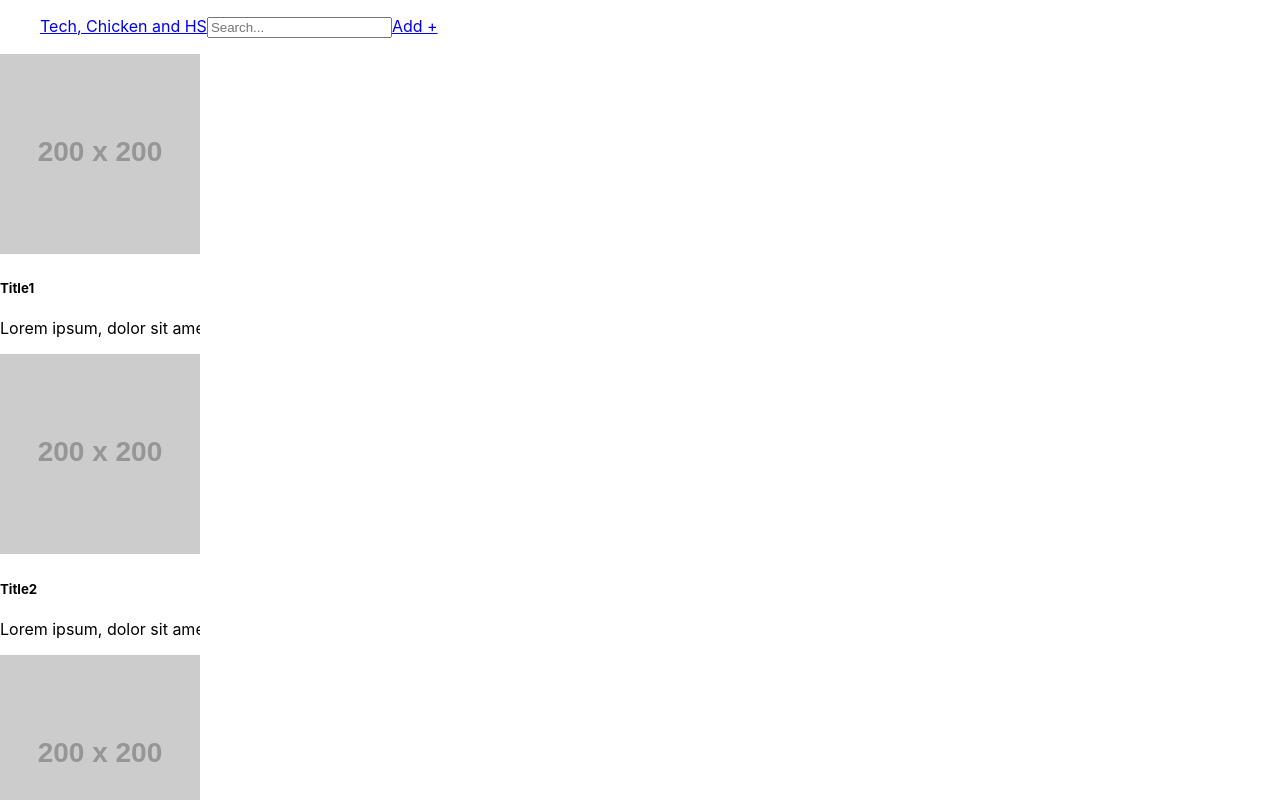
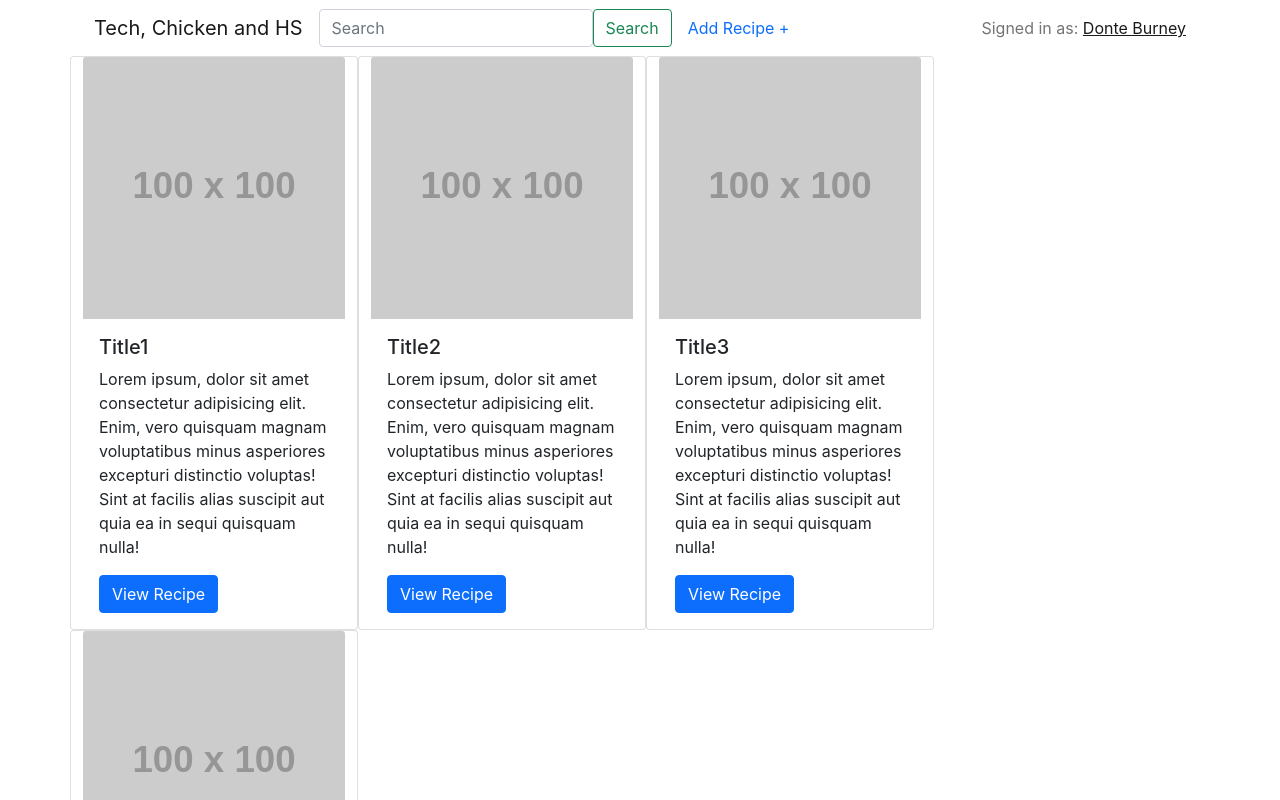
Before and after one commit to digitalartcrew/tch-react-demo, a React (Create React App) app: page / in a window 1280 px wide. Shown: the top 800 px of the page. Built offline with nearby package versions, Linux system fonts and the light colour scheme.

Commit message:
Created row component

```diff
--- a/package.json
+++ b/package.json
@@ -3,8 +3,10 @@
   "version": "0.1.0",
   "private": true,
   "dependencies": {
+    "bootstrap": "^5.1.1",
     "cra-template": "1.1.2",
     "react": "^17.0.2",
+    "react-bootstrap": "^2.0.0-rc.0",
     "react-dom": "^17.0.2",
     "react-redux": "^7.2.5",
     "react-router": "^5.2.1",
--- a/public/data/recipes.json
+++ b/public/data/recipes.json
@@ -1,29 +1,26 @@
-[{
+[
+	{
 		"id": 1,
-    "imageSrc": "https://via.placeholder.com/200x200",
+		"imageSrc": "https://via.placeholder.com/100x100",
 		"title": "Title1",
-    "description":
-      "Lorem ipsum, dolor sit amet consectetur adipisicing elit. Enim, vero quisquam magnam voluptatibus minus asperiores excepturi distinctio voluptas! Sint at facilis alias suscipit aut quia ea in sequi quisquam nulla!"
+		"description": "Lorem ipsum, dolor sit amet consectetur adipisicing elit. Enim, vero quisquam magnam voluptatibus minus asperiores excepturi distinctio voluptas! Sint at facilis alias suscipit aut quia ea in sequi quisquam nulla!"
 	},
 	{
 		"id": 2,
-    "imageSrc": "https://via.placeholder.com/200x200",
+		"imageSrc": "https://via.placeholder.com/100x100",
 		"title": "Title2",
-    "description":
-      "Lorem ipsum, dolor sit amet consectetur adipisicing elit. Enim, vero quisquam magnam voluptatibus minus asperiores excepturi distinctio voluptas! Sint at facilis alias suscipit aut quia ea in sequi quisquam nulla!"
+		"description": "Lorem ipsum, dolor sit amet consectetur adipisicing elit. Enim, vero quisquam magnam voluptatibus minus asperiores excepturi distinctio voluptas! Sint at facilis alias suscipit aut quia ea in sequi quisquam nulla!"
 	},
 	{
 		"id": 3,
-    "imageSrc": "https://via.placeholder.com/200x200",
+		"imageSrc": "https://via.placeholder.com/100x100",
 		"title": "Title3",
-    "description":
-      "Lorem ipsum, dolor sit amet consectetur adipisicing elit. Enim, vero quisquam magnam voluptatibus minus asperiores excepturi distinctio voluptas! Sint at facilis alias suscipit aut quia ea in sequi quisquam nulla!"
+		"description": "Lorem ipsum, dolor sit amet consectetur adipisicing elit. Enim, vero quisquam magnam voluptatibus minus asperiores excepturi distinctio voluptas! Sint at facilis alias suscipit aut quia ea in sequi quisquam nulla!"
 	},
 	{
 		"id": 4,
-    "imageSrc": "https://via.placeholder.com/200x200",
+		"imageSrc": "https://via.placeholder.com/100x100",
 		"title": "Title4",
-    "description":
-      "Lorem ipsum, dolor sit amet consectetur adipisicing elit. Enim, vero quisquam magnam voluptatibus minus asperiores excepturi distinctio voluptas! Sint at facilis alias suscipit aut quia ea in sequi quisquam nulla!"
+		"description": "Lorem ipsum, dolor sit amet consectetur adipisicing elit. Enim, vero quisquam magnam voluptatibus minus asperiores excepturi distinctio voluptas! Sint at facilis alias suscipit aut quia ea in sequi quisquam nulla!"
 	}
 ]
--- a/src/App.js
+++ b/src/App.js
@@ -1,9 +1,10 @@
 import "./App.css";
-import NavBar from "./components/nav/NavBar";
 import AddRecipePage from "./components/pages/AddRecipePage";
 import HomePage from "./components/pages/HomePage";
+import Container from "react-bootstrap/Container";
 import React, { useState, useEffect } from "react";
 import { BrowserRouter as Router, Switch, Route } from "react-router-dom";
+import MainNavBar from "./components/nav/MainNavBar";
 
 const App = () => {
 	const [recipeCollection, setRecipeCollection] = useState([]);
@@ -31,8 +32,8 @@ const App = () => {
 
 	return (
 		<Router>
-			<div className="App">
-				<NavBar />
+			<Container className="App">
+				<MainNavBar />
 				<Switch>
 					<Route path="/add-recipe">
 						<AddRecipePage />
@@ -41,7 +42,7 @@ const App = () => {
 						<HomePage collection={recipeCollection} />
 					</Route>
 				</Switch>
-			</div>
+			</Container>
 		</Router>
 	);
 };
--- a/src/components/entity/Card.js
+++ b/src/components/entity/Card.js
@@ -1,12 +1,16 @@
+import Card from "react-bootstrap/Card";
+import Button from "react-bootstrap/Button";
+
 const EntityCard = ({ entity }) => {
 	return (
-		<div className="entity-card">
-			<img src={entity.imageSrc} alt="placeholder card" />
-			<div className="entity-card-details">
-				<h5>{entity.title}</h5>
-				<p className="entity-card-description">{entity.description}</p>
-			</div>
-		</div>
+		<Card style={{ width: "18rem" }}>
+			<Card.Img variant="top" src={entity.imageSrc} />
+			<Card.Body>
+				<Card.Title>{entity.title}</Card.Title>
+				<Card.Text>{entity.description}</Card.Text>
+				<Button variant="primary">View Recipe</Button>
+			</Card.Body>
+		</Card>
 	);
 };
 
--- a/src/components/entity/Row.js
+++ b/src/components/entity/Row.js
@@ -0,0 +1,14 @@
+import Row from "react-bootstrap/Row";
+import EntityCard from "../entity/Card";
+
+const EntityRow = ({ collection }) => {
+	return (
+		<Row>
+			{collection.map((entity) => (
+				<EntityCard entity={entity} key={entity.id} />
+			))}
+		</Row>
+	);
+};
+
+export default EntityRow;
--- /dev/null
+++ b/src/components/nav/MainNavBar.js
@@ -0,0 +1,35 @@
+// import { Link } from "react-router-dom";
+import Navbar from "react-bootstrap/Navbar";
+import Form from "react-bootstrap/Form";
+import FormControl from "react-bootstrap/FormControl";
+import Nav from "react-bootstrap/Nav";
+import Button from "react-bootstrap/Button";
+import Container from "react-bootstrap/Container";
+
+const MainNavBar = () => {
+	return (
+		<Navbar>
+			<Container>
+				<Navbar.Brand href="/">Tech, Chicken and HS</Navbar.Brand>
+				<Navbar.Toggle />
+				<Form className="d-flex">
+					<FormControl
+						type="search"
+						placeholder="Search"
+						className="mr-2"
+						aria-label="Search"
+					/>
+					<Button variant="outline-success">Search</Button>
+				</Form>
+				<Nav.Link href="/add-recipe">Add Recipe +</Nav.Link>
+				<Navbar.Collapse className="justify-content-end">
+					<Navbar.Text>
+						Signed in as: <a href="#login">Donte Burney</a>
+					</Navbar.Text>
+				</Navbar.Collapse>
+			</Container>
+		</Navbar>
+	);
+};
+
+export default MainNavBar;
--- a/src/components/nav/NavBar.js
+++ /dev/null
@@ -1,23 +0,0 @@
-import { Link } from "react-router-dom";
-
-const NavBar = () => {
-	return (
-		<div>
-			<nav>
-				<ul className="navigation-bar">
-					<li>
-						<Link to="/">Tech, Chicken and HS</Link>
-					</li>
-					<li>
-						<input type="text" placeholder="Search..." />
-					</li>
-					<li>
-						<Link to="/add-recipe">Add +</Link>
-					</li>
-				</ul>
-			</nav>
-		</div>
-	);
-};
-
-export default NavBar;
--- a/src/components/pages/HomePage.js
+++ b/src/components/pages/HomePage.js
@@ -1,12 +1,10 @@
-import Card from "../entity/Card";
+import EntityRow from "../entity/Row";
 
 const HomePage = ({ collection }) => {
 	return (
 		<div className="home-page-container">
 			<div className="card-container">
-				{collection.map((recipe) => (
-					<Card entity={recipe} key={recipe.id} />
-				))}
+				<EntityRow collection={collection} />
 			</div>
 		</div>
 	);
--- /dev/null
+++ b/src/scss/App.scss
@@ -0,0 +1 @@
+@import "~bootstrap/scss/bootstrap";
```
Also changed, not shown: src/index.js (+17 -13 lines), 2 other files (tests, documents, lock files or other folders). Lines whose indentation alone changed are shown as unchanged.
